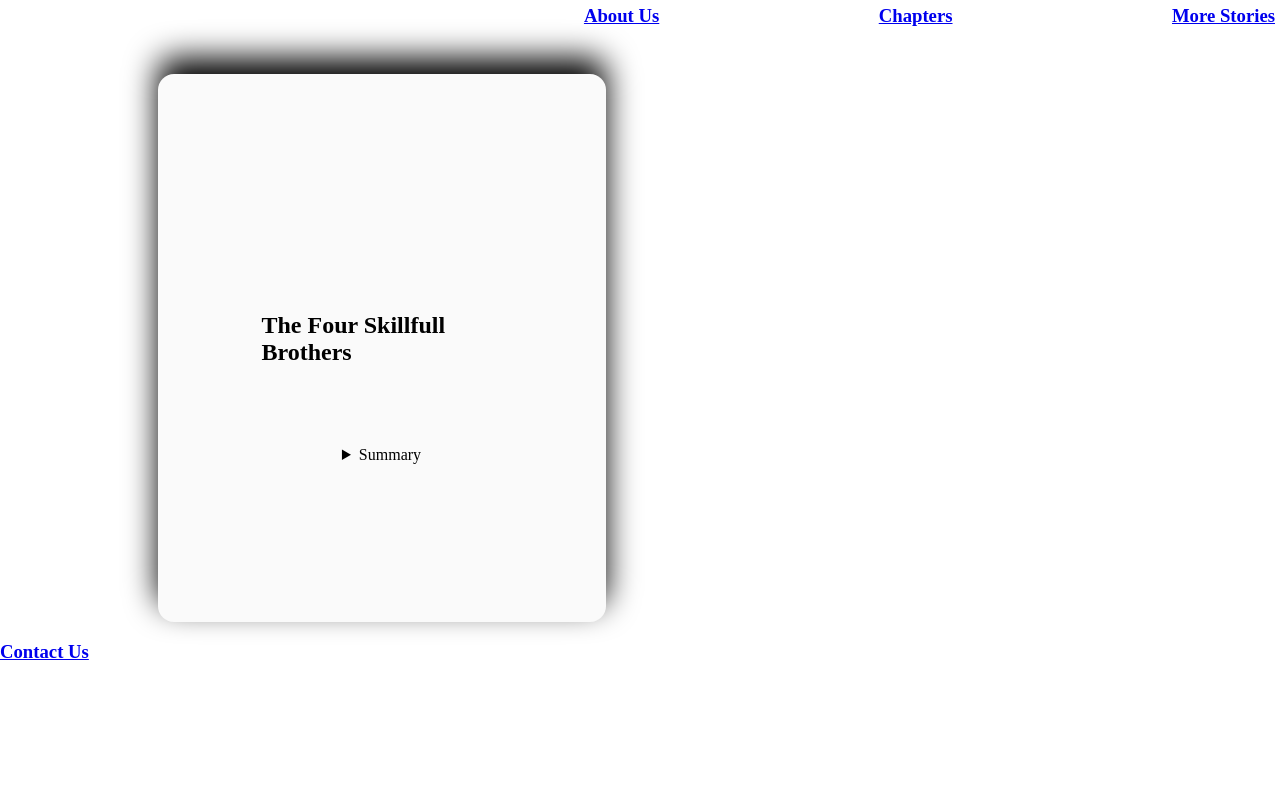
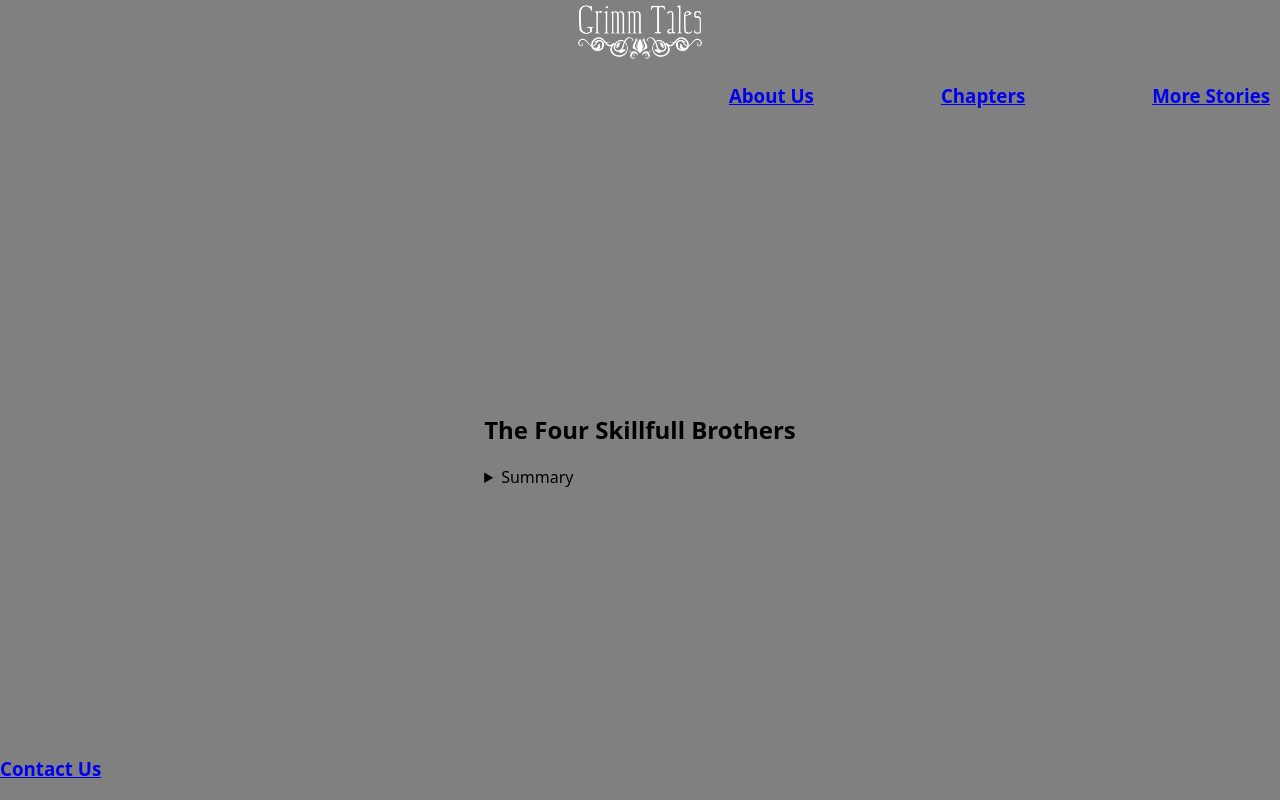
Before and after one commit to aberry520/dribble_design, a plain HTML site: page index.html in a window 1280 px wide. Drawn offline with Linux system fonts and the light colour scheme.

Commit message:
structerd layout of pages

```diff
--- a/styles/styles.css
+++ b/styles/styles.css
@@ -1,79 +1,53 @@
+* {
+    box-sizing: border-box;
+}
+html {
+    font-size: 16px;
+    font-family: system-ui, -apple-system, BlinkMacSystemFont, 'Segoe UI', Roboto, Oxygen, Ubuntu, Cantarell, 'Open Sans', 'Helvetica Neue', sans-serif;
+}
 body {
+    display: grid;
+    grid-template-rows: .25fr 3.5fr .25fr;
+    flex-wrap: wrap;
+    flex-direction: column;
+    min-height: 100vh;
     min-width: 100vw;
     margin: 0;
-    background-color: ;
+    position: relative;
+    background-color: gray;
 }
 header {
-    display: grid;
-    grid-template-areas:
-        "logo nav"
-        "title title";
-    min-width: 100%;
-    margin: 0 auto;
+    display: flex;
+    justify-content: space-between;
+    max-width: 100%;
+    flex-direction: column;
+}
+img {
+    max-height: 4rem;
+}
+.logo {
+    display: flex;
+    margin: 0 10px;
+    justify-content: center;
 }
 nav {
-    grid-area: nav;
     display: flex;
-    justify-content: space-between;
+    gap: 10%;
+    min-width: 500px;
+    justify-content: flex-end;
+    margin-right: 10px;
 }
-nav h3 {
-    margin: 5px;
-}
-.logo {
-    grid-area: logo;
-    align-self: flex-end;
-    justify-self: flex-start;
-    margin: 0
+main {
+    display: flex;
+    align-items: center;
+    justify-content: center;
 
 }
-.title{
-    grid-area: title;
-    align-self: center;
-    justify-self: center;
-    margin: 20%;
+footer {
+    position: fixed;
+    bottom: 0;
+    min-width: 100vw;
 }
-img {
-    max-width: 10rem;
+details {
+    max-width: 64ch;
 }
-main {
-    display: grid;
-    grid-template-columns: 1fr 1fr;
-    justify-content: center;
-    justify-items: center;
-    /* min-width: 100%; */
-    max-width: 80%;
-    margin: 0 auto;
-    column-gap: 10px;
-}
-section{
-    height: 500px;
-    min-height: fit-content;
-    width: 400px;
-    min-width: 250px;
-    padding: 1.5rem;
-    border-radius: 16px;
-    background-color: rgb(250,250,250);
-    box-shadow: 0 -1rem 2rem #000;
-    display: flex;
-    flex-direction: column;
-    align-items: center;
-    justify-content: center;
-    transition: 0.35s;
-}
-@media (max-width: 500px) {
-    main {
-        grid-template-columns: 1fr;
-    }
-    section {
-        transform: scale(.75);
-    }
-}
-/* animations only for hover devices */
-@media (hover:hover) {
-    section:nth-child(odd):hover {
-    transform: translate(50%, -50px) scale(1.5);
-}
-section:nth-child(even):hover {
-    transform: translate(-50%, -50px) scale(1.5);
-}
-}
```
